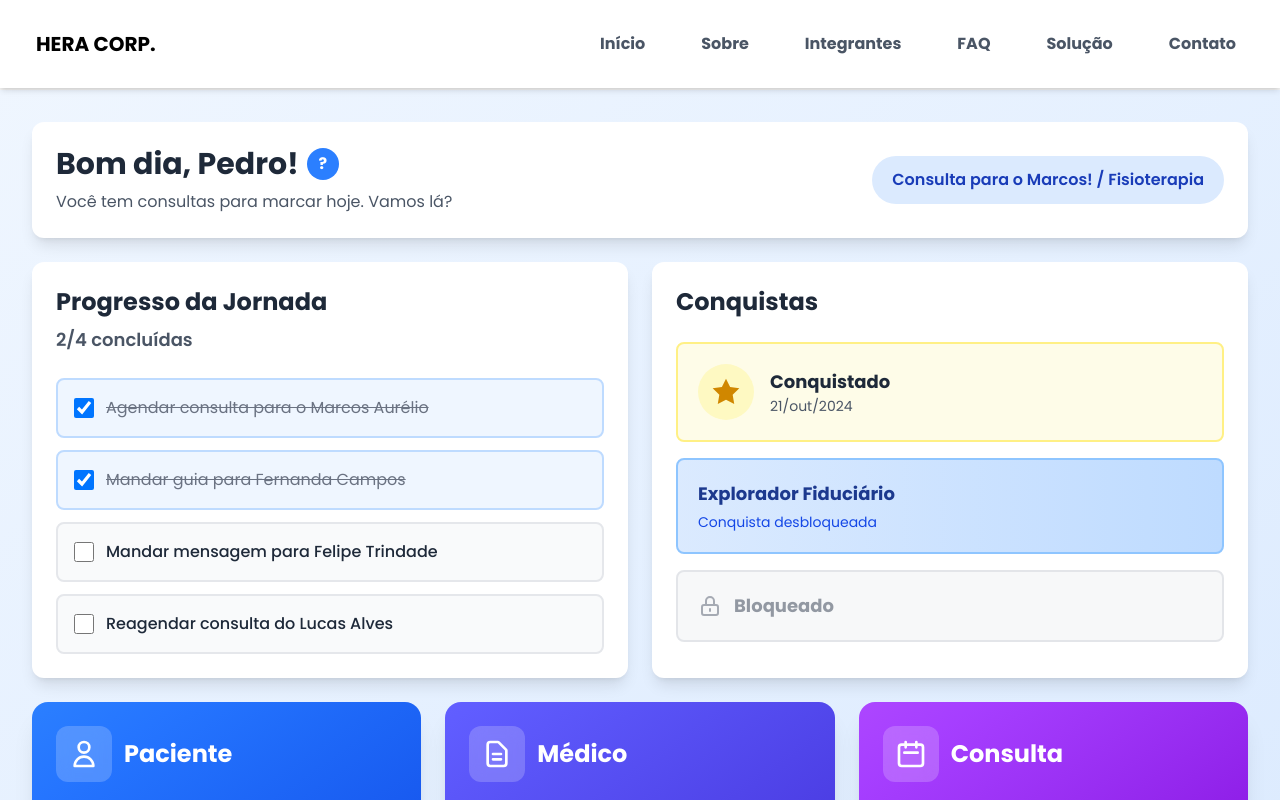
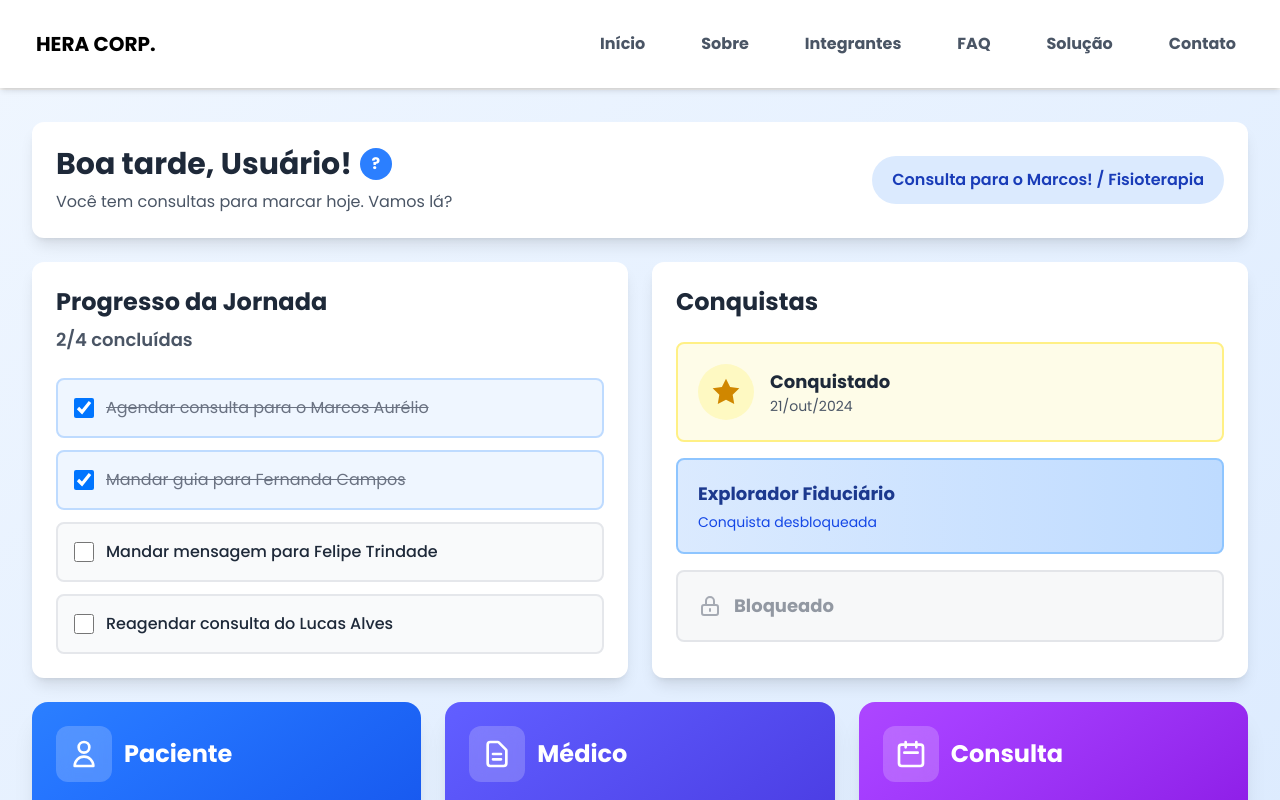
Before and after one commit to pedrozhd/hera_corp, a React (Vite) app: page /dashboard in a window 1280 px wide. Shown: the top 800 px of the page. Built offline with nearby package versions, Linux system fonts and the light colour scheme; no server answers.

Commit message:
Modifica retorno de login e dashboard para texto dinâmico

```diff
--- a/src/pages/dashboard.tsx
+++ b/src/pages/dashboard.tsx
@@ -1,4 +1,4 @@
-import { useState } from 'react';
+import { useState, useEffect } from 'react';
 import { useNavigate } from 'react-router-dom';
 
 const Dashboard = () => {
@@ -10,6 +10,27 @@ const Dashboard = () => {
     { id: 4, text: 'Reagendar consulta do Lucas Alves', completed: false },
   ]);
 
+  const [userName, setUserName] = useState<string>('Usuário');
+
+  useEffect(() => {
+    const storedUser = localStorage.getItem("auth_user");
+    if (!storedUser) return;
+
+    try {
+      const parsedUser = JSON.parse(storedUser);
+      const userId = parsedUser.id_usuario || parsedUser.id;
+
+      if (userId) {
+        fetch(`https://hera-api.onrender.com/hera-api/usuarios/${userId}`)
+          .then((res) => res.ok ? res.json() : Promise.reject(res))
+          .then((data) => setUserName(data.nome || "Usuário"))
+          .catch(() => setUserName("Usuário"));
+      }
+    } catch {
+      setUserName("Usuário");
+    }
+  }, []);
+
   const toggleTask = (id: number) => {
     setTasks(tasks.map(task =>
       task.id === id ? { ...task, completed: !task.completed } : task
@@ -19,6 +40,13 @@ const Dashboard = () => {
   const completedTasks = tasks.filter(task => task.completed).length;
   const totalTasks = tasks.length;
 
+  const getSaudacao = () => {
+    const hora = new Date().getHours();
+    if (hora < 12) return "Bom dia";
+    if (hora < 18) return "Boa tarde";
+    return "Boa noite";
+  };
+
   return (
     <div className="min-h-screen bg-gradient-to-br from-blue-50 to-blue-100">
       <main className="container mx-auto p-4 md:p-6 lg:p-8">
@@ -26,7 +54,7 @@ const Dashboard = () => {
         <div className="bg-white rounded-xl shadow-lg p-6 mb-6 flex flex-col md:flex-row justify-between items-start md:items-center gap-4">
           <div className="flex flex-col gap-2">
             <div className="flex items-center gap-2">
-              <h2 className="text-2xl md:text-3xl font-bold text-gray-800">Bom dia, Pedro!</h2>
+              <h2 className="text-2xl md:text-3xl font-bold text-gray-800">{getSaudacao()}, {userName}!</h2>
               <div className="bg-blue-500 text-white rounded-full w-8 h-8 flex items-center justify-center font-bold cursor-pointer hover:bg-blue-600 transition">
                 ?
               </div>
--- a/src/services/authService.tsx
+++ b/src/services/authService.tsx
@@ -4,6 +4,7 @@ const REGISTER_ENDPOINT = `${API_BASE_URL}/hera-api/usuarios`;
 const AUTH_USER_STORAGE_KEY = 'auth_user';
 
 export type AuthUser = {
+  id?: number;
   nome?: string;
   email: string;
   senha: string;
```
